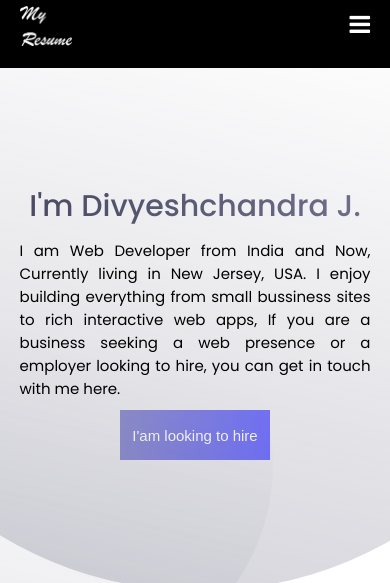
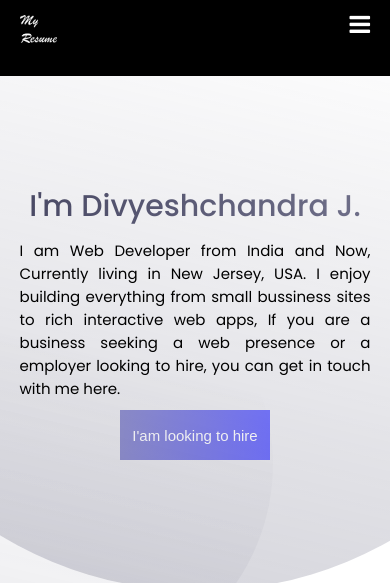
Before and after one commit to divyeshrana9775/Resumefinal1, a plain HTML site: page index.html in a window 390 px wide. Shown: the top 583 px of the page. Drawn offline with nearby package versions, Linux system fonts and the light colour scheme.

Commit message:
first commit

```diff
--- a/about.css
+++ b/about.css
@@ -414,8 +414,14 @@
     }
 
       @media screen and (max-width: 1024px){
+        .top img {
+            height: 28px;
+            align-items: center;
+            margin: 6px 0px 0px 0px;
+        }
         .top{
             padding: 0 20px;
+            height: 9vh;
         }
         .menu-toggle{
             display: block;
--- a/contact.css
+++ b/contact.css
@@ -452,8 +452,14 @@ body{
     }
 
       @media screen and (max-width: 1024px){
+        .top img {
+            height: 28px;
+            align-items: center;
+            margin: 6px 0px 0px 0px;
+        }
         .top{
             padding: 0 20px;
+            height: 9vh;
         }
         .menu-toggle{
             display: block;
--- a/style.css
+++ b/style.css
@@ -3,7 +3,9 @@
     padding: 0px;
     box-sizing: border-box;
 }
-
+img {
+    vertical-align: middle;
+}
 body{
     font-family: 'Poppins', sans-serif;
     overflow:hidden;
@@ -244,8 +246,14 @@ footer{
 }
 
   @media only screen and (max-width: 1024px) {
+    .top img {
+        height: 28px;
+        align-items: center;
+        margin: 6px 0px 0px 0px;
+    }
     .top{
         padding: 0 20px;
+        height: 9vh;
     }
     .menu-toggle{
         display: block;
@@ -340,6 +348,7 @@ footer{
   and (max-device-width: 480px)
   and (-webkit-min-device-pixel-ratio: 2)
   and (orientation: portrait) {
+
       label{
           display: block;
           cursor: pointer;
--- a/work.css
+++ b/work.css
@@ -322,6 +322,20 @@ animation: animated-text 2s steps(30,end) 1s 1 normal both;
 }
 
   @media only screen and (max-width: 1024px) {
+    .top img {
+        height: 28px;
+        align-items: center;
+        margin: 6px 0px 0px 0px;
+    }
+    .btn-group>.btn:last-child:not(:first-child), .btn-group>.dropdown-toggle:not(:first-child) {
+        border-bottom-left-radius: 0;
+        border-top-left-radius: 0;
+        z-index: auto;
+    }
+    .btn-group>.btn:not(:first-child):not(:last-child):not(.dropdown-toggle) {
+        border-radius: 0;
+        z-index: auto;
+    }
     .btn-group>.btn:first-child:not(:last-child):not(.dropdown-toggle) {
         border-bottom-right-radius: 0;
         border-top-right-radius: 0;
@@ -329,6 +343,7 @@ animation: animated-text 2s steps(30,end) 1s 1 normal both;
     }
     .top{
         padding: 0 20px;
+        height: 9vh;
     }
     .menu-toggle{
         display: block;
```
